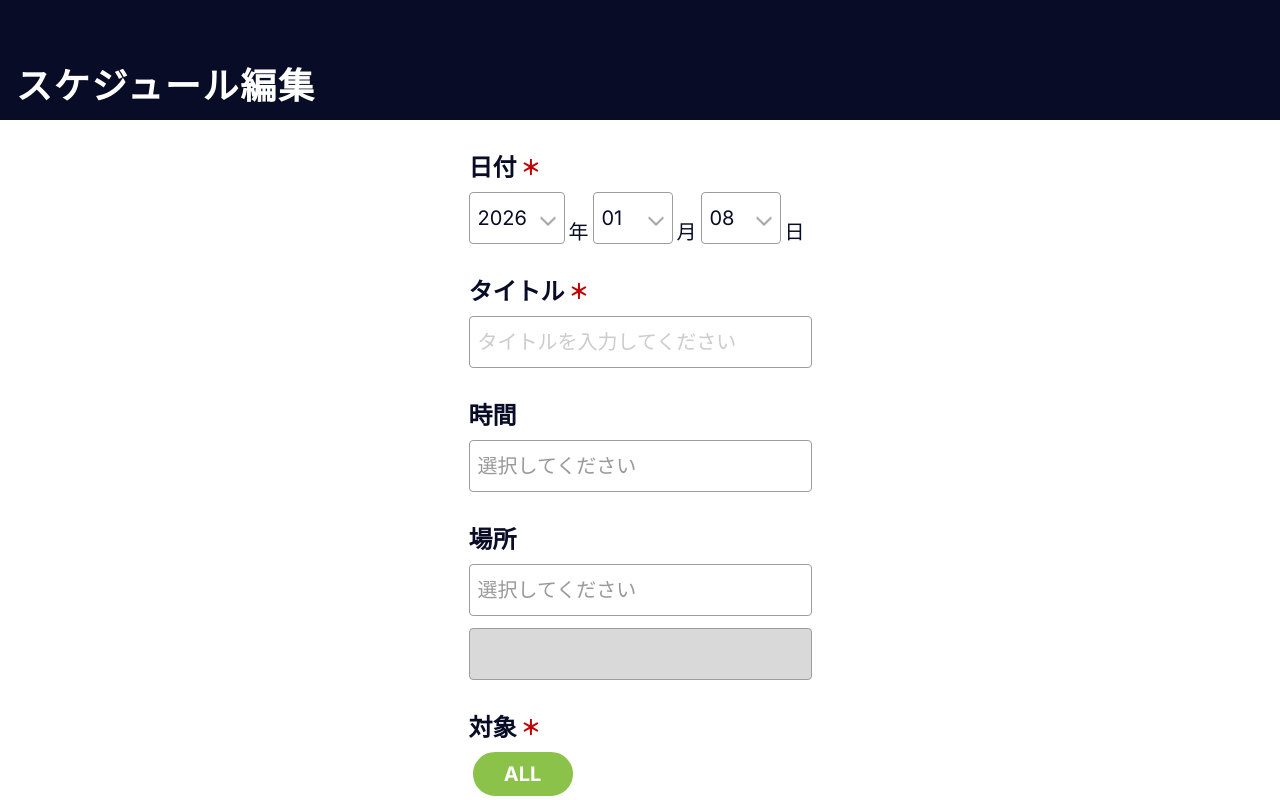
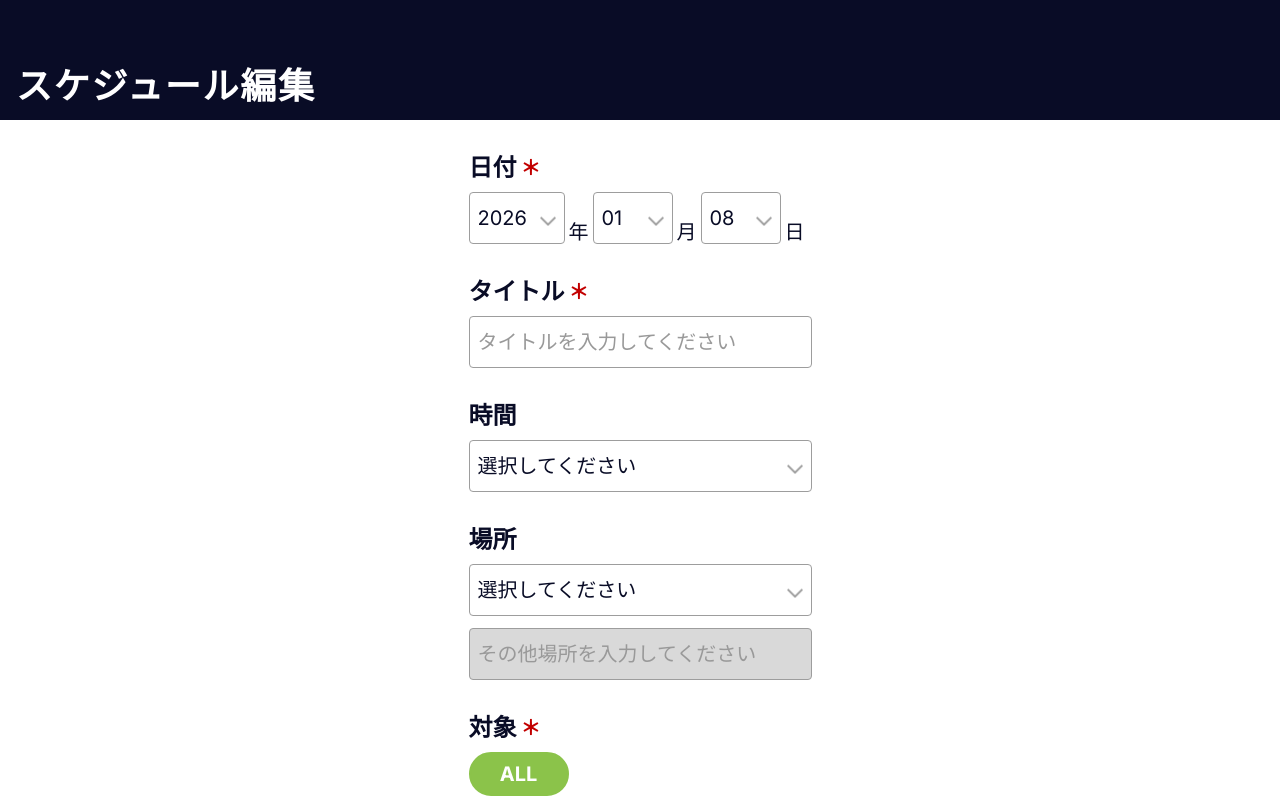
Before and after one commit to tamaru-kotomi/VBC_app, a Next.js app: page /calendar/create in a window 1280 px wide. Shown: the top 800 px of the page. Built offline with nearby package versions, Linux system fonts and the light colour scheme.

Commit message:
feat: 一般ユーザー、管理ユーザーでの表示を変える　＆　表示崩れ修正

```diff
--- a/app/calendar/create/page.tsx
+++ b/app/calendar/create/page.tsx
@@ -8,12 +8,12 @@ import CustomInput from "../../components/CustomInput";
 import Button from "../../components/Button";
 import { FormItem } from "../../components/FormItem";
 import { CommonInput } from "../../components/CommonInput";
-import { SelectBox } from "../../components/SelectBox";
+import { SelectBox } from "../../components/SelectBox"; // コンポーネントを使用
 import { Modal } from "../../components/Modal";
 import { TargetLabel } from "../../components/TargetLabel";
 import DetailTable from "../../components/DetailTable";
 
-// 対象カテゴリーごとの色定義（復元）
+// 対象カテゴリーごとの色定義
 const targetOptions = [
   {
     id: "ALL",
@@ -166,11 +166,12 @@ export default function CreateSchedulePage() {
 
       <div className="w-full max-w-[375px]">
         <main className="px-[16px] py-[36px] flex flex-col gap-[36px]">
+          {/* 日付選択 */}
           <FormItem label="日付" required error={error}>
             <div className="flex items-end gap-[4px]">
               <SelectBox
                 value={year}
-                onChange={(v) => setYear(v)}
+                onChange={setYear}
                 options={["2025", "2026"]}
                 suffix="年"
                 width="96px"
@@ -178,7 +179,7 @@ export default function CreateSchedulePage() {
               />
               <SelectBox
                 value={month}
-                onChange={(v) => setMonth(v)}
+                onChange={setMonth}
                 options={Array.from({ length: 12 }, (_, i) =>
                   (i + 1).toString().padStart(2, "0")
                 )}
@@ -188,7 +189,7 @@ export default function CreateSchedulePage() {
               />
               <SelectBox
                 value={day}
-                onChange={(v) => setDay(v)}
+                onChange={setDay}
                 options={daysOptions}
                 suffix="日"
                 width="80px"
@@ -206,16 +207,12 @@ export default function CreateSchedulePage() {
             />
           </FormItem>
 
+          {/* 時間選択：SelectBoxコンポーネントを使用 */}
           <FormItem label="時間">
-            <select
-              className={`w-full border border-[#9D9D9D] px-[8px] text-[20px] rounded-[4px] h-[52px] appearance-none bg-white focus:outline-none focus:border-[2px] focus:border-[#090C26] ${getTextColor(
-                time
-              )}`}
+            <SelectBox
               value={time}
-              onChange={(e) => setTime(e.target.value)}
-            >
-              <option value="">選択してください</option>
-              {[
+              onChange={setTime}
+              options={[
                 "【全日】08:30 ~ 17:30",
                 "【全日】09:00 ~ 17:30",
                 "【AM】08:30 ~ 12:00",
@@ -224,25 +221,19 @@ export default function CreateSchedulePage() {
                 "【PM】13:00 ~ 17:30",
                 "【PM】19:00 ~ 21:00",
                 "その他",
-              ].map((opt) => (
-                <option key={opt} value={opt}>
-                  {opt}
-                </option>
-              ))}
-            </select>
+              ]}
+              width="100%"
+              placeholder="選択してください"
+            />
           </FormItem>
 
+          {/* 場所選択：SelectBoxコンポーネントを使用 */}
           <FormItem label="場所">
             <div className="flex flex-col gap-[12px]">
-              <select
-                className={`w-full border border-[#9D9D9D] px-[8px] text-[20px] rounded-[4px] h-[52px] appearance-none bg-white focus:outline-none focus:border-[2px] focus:border-[#090C26] ${getTextColor(
-                  location
-                )}`}
+              <SelectBox
                 value={location}
-                onChange={(e) => setLocation(e.target.value)}
-              >
-                <option value="">選択してください</option>
-                {[
+                onChange={setLocation}
+                options={[
                   "佐原小",
                   "香取中",
                   "北佐原小",
@@ -251,12 +242,10 @@ export default function CreateSchedulePage() {
                   "栗源BG",
                   "山田BG",
                   "その他",
-                ].map((opt) => (
-                  <option key={opt} value={opt}>
-                    {opt}
-                  </option>
-                ))}
-              </select>
+                ]}
+                width="100%"
+                placeholder="選択してください"
+              />
               <CommonInput
                 disabled={location !== "その他"}
                 placeholder="その他場所を入力してください"
@@ -268,15 +257,12 @@ export default function CreateSchedulePage() {
             </div>
           </FormItem>
 
-          {/* 修正：対象カテゴリーのデザイン（個別カラー適用） */}
           <FormItem label="対象" required>
             <div className="grid grid-cols-3 gap-x-[16px] gap-y-[12px]">
               {targetOptions.map((opt, index) => (
                 <div
                   key={opt.id}
-                  className={
-                    index === 0 ? "col-span-3 flex justify-start pl-[4px]" : ""
-                  }
+                  className={index === 0 ? "col-span-3 flex justify-start" : ""}
                 >
                   <CustomInput
                     type="radio"
@@ -286,7 +272,6 @@ export default function CreateSchedulePage() {
                     label={opt.name}
                     checked={target === opt.id}
                     onChange={() => setTarget(opt.id)}
-                    // ここで個別の色情報を渡す
                     selectedColor={opt.selectedColor}
                     selectedTextColor={opt.selectedTextColor}
                     selectedBorderColor={opt.selectedBorderColor}
@@ -306,7 +291,6 @@ export default function CreateSchedulePage() {
             />
           </FormItem>
 
-          {/* 修正：ボタンサイズとフォントサイズ（w-220px, h-44px, text-16px） */}
           <div className="flex flex-col items-center mt-[12px] gap-[24px] pb-[60px]">
             <Button
               label="CHECK"
--- a/app/calendar/page.tsx
+++ b/app/calendar/page.tsx
@@ -3,12 +3,21 @@ import prisma from "../lib/prisma";
 import CalendarWrapper from "../components/CalendarWrapper";
 
 export default async function CalendarPage() {
+  // 1. データベースから全予定を取得
   const schedules = await prisma.schedule.findMany();
+
+  // 2. セッション情報の取得
   const session = await auth();
 
   return (
     <div className="min-h-screen bg-white relative">
-      <CalendarWrapper initialSchedules={schedules} />
+      {/* isAdmin フラグを CalendarWrapper に渡します。
+        session?.user?.isAdmin が存在すれば true、なければ false となります。
+      */}
+      <CalendarWrapper
+        initialSchedules={schedules}
+        isAdmin={!!session?.user?.isAdmin}
+      />
     </div>
   );
 }
--- a/app/components/CalendarWrapper.tsx
+++ b/app/components/CalendarWrapper.tsx
@@ -18,8 +18,10 @@ export interface Schedule {
 
 export default function CalendarWrapper({
   initialSchedules,
+  isAdmin, // ★ 親（page.tsx）から受け取った isAdmin を追加
 }: {
   initialSchedules: Schedule[];
+  isAdmin: boolean; // ★ 型定義にも追加
 }) {
   // 初期値：すべてのラベルを表示対象にする
   const [activeFilters, setActiveFilters] = useState<string[]>([
@@ -39,9 +41,11 @@ export default function CalendarWrapper({
         onFilterApply={(selectedIds) => setActiveFilters(selectedIds)}
       />
       <main className="py-[36px] px-[8px]">
+        {/* ★ Calendar コンポーネントに isAdmin を渡します */}
         <Calendar
           initialSchedules={initialSchedules}
           activeFilters={activeFilters}
+          isAdmin={isAdmin}
         />
       </main>
     </>
--- a/app/components/CommonInput.tsx
+++ b/app/components/CommonInput.tsx
@@ -1,25 +1,51 @@
 "use client";
 
-import React from "react";
+import React, { ChangeEvent } from "react";
 
-interface CommonInputProps extends React.InputHTMLAttributes<HTMLInputElement> {
-  isError?: boolean;
+interface CommonInputProps {
+  value: string;
+  onChange: (e: ChangeEvent<HTMLInputElement>) => void;
+  placeholder?: string;
+  disabled?: boolean;
+  className?: string;
+  type?: string; // type（text, passwordなど）を受け取れるように追加
 }
 
 export const CommonInput = ({
-  isError,
+  value,
+  onChange,
+  placeholder,
+  disabled,
   className = "",
-  ...props
+  type = "text", // デフォルトは text
 }: CommonInputProps) => {
-  const baseClass =
-    "w-full border border-[#9D9D9D] px-[8px] text-[20px] rounded-[4px] focus:outline-none focus:border-[2px] focus:border-[#090C26] transition-all h-[52px]";
-  // エラー時は背景色を #00C6FF の 20% に変更
-  const errorClass = isError ? "bg-[#00C6FF]/20" : "bg-white";
-
   return (
     <input
-      {...props}
-      className={`${baseClass} ${errorClass} ${className} disabled:bg-[#D9D9D9] disabled:text-transparent disabled:cursor-not-allowed`}
+      type={type} // 指定された type を適用
+      disabled={disabled}
+      placeholder={placeholder}
+      value={value}
+      onChange={onChange}
+      className={`
+        w-full h-[52px] border border-[#9D9D9D] px-[8px] rounded-[4px] text-[20px] outline-none font-medium
+        focus:border-[2px] focus:border-[#090C26]
+        placeholder:text-[#999999]
+        disabled:bg-[#D9D9D9]
+        disabled:opacity-100
+        disabled:cursor-not-allowed
+        /* 入力中か空（placeholder表示中）かで色を切り替え */
+        ${value === "" ? "text-[#999999]" : "text-[#090C26]"}
+        ${className}
+      `}
+      style={{
+        // iOS/Safariでdisabled時に文字が薄くなるのを防ぐ
+        WebkitTextFillColor: disabled
+          ? "#999999"
+          : value === ""
+          ? "#999999"
+          : "#090C26",
+        opacity: 1,
+      }}
     />
   );
 };
--- a/app/components/SelectBox.tsx
+++ b/app/components/SelectBox.tsx
@@ -6,9 +6,10 @@ interface SelectBoxProps {
   value: string;
   onChange: (value: string) => void;
   options: string[];
-  suffix: string;
+  suffix?: string; // 任意（?）に変更：時間や場所では suffix が不要なため
   width: string;
   bgColor?: string;
+  placeholder?: string; // 追加：型エラーを解消するため
 }
 
 export const SelectBox = ({
@@ -18,10 +19,12 @@ export const SelectBox = ({
   suffix,
   width,
   bgColor = "white",
+  placeholder, // 追加
 }: SelectBoxProps) => {
   const selectIconStyle = {
     backgroundImage: "url('/images/icons/icon_pulldown.png')",
   };
+
   return (
     <div className="flex items-end gap-[4px]">
       <select
@@ -32,15 +35,26 @@ export const SelectBox = ({
           onChange(e.target.value)
         }
       >
+        {/* placeholder が渡された場合、未選択用の option として表示 */}
+        {placeholder && (
+          <option value="" disabled={value !== ""}>
+            {placeholder}
+          </option>
+        )}
+
         {options.map((opt) => (
           <option key={opt} value={opt}>
             {opt}
           </option>
         ))}
       </select>
-      <span className="text-[20px] font-normal text-[#090C26] leading-[1.2]">
-        {suffix}
-      </span>
+
+      {/* suffix がある場合のみ表示 */}
+      {suffix && (
+        <span className="text-[20px] font-normal text-[#090C26] leading-[1.2]">
+          {suffix}
+        </span>
+      )}
     </div>
   );
 };
```
Also changed, not shown: app/api/schedules/[id]/route.ts (+15 -3 lines), app/calendar/create/components/CreateForm.tsx (+48 -6 lines), app/components/Calendar.tsx (+9 -2 lines).
